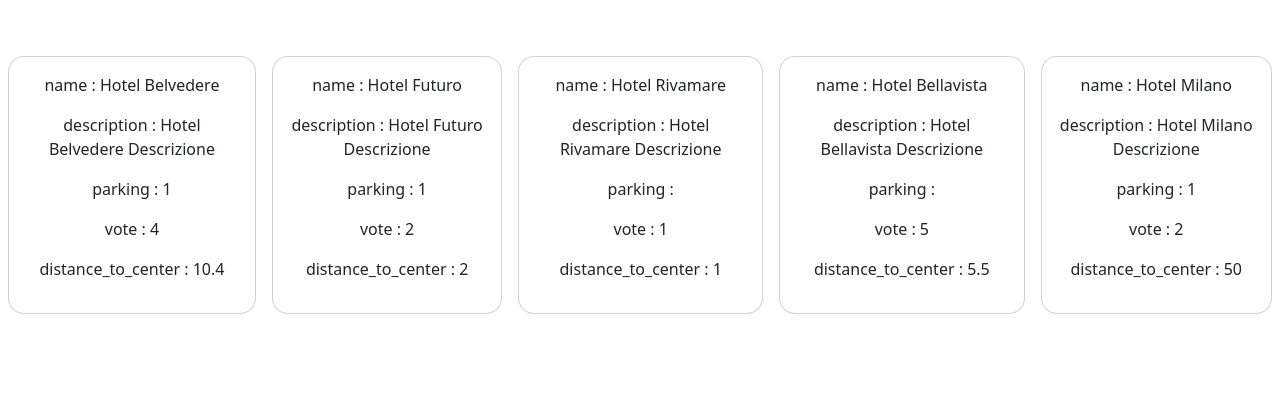
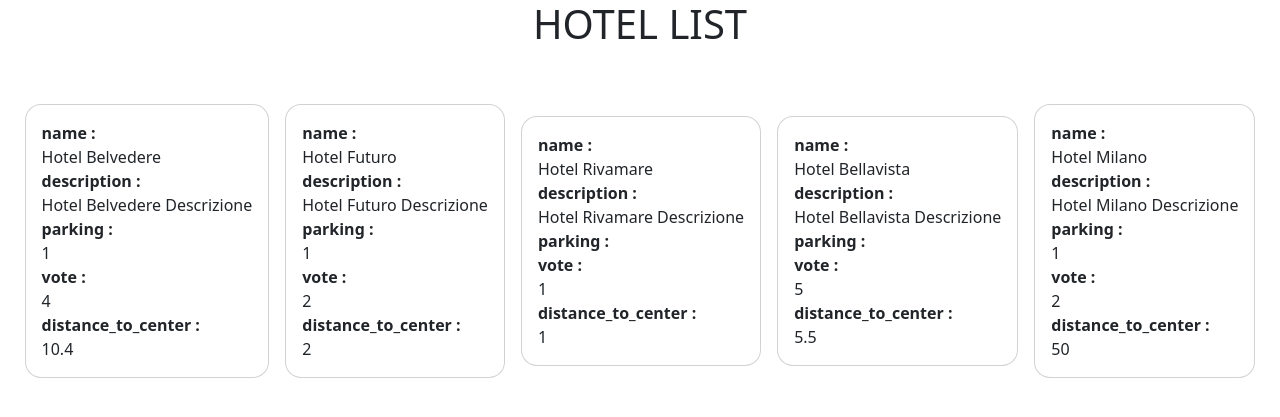
Before and after one commit to DamianoCasolari/php-hotel, a PHP site: page / in a window 1280 px wide. Shown: the top 417 px of the page. Run offline with PHP 8.4, Linux system fonts and the light colour scheme; some libraries are stand-ins or nearby versions.

Commit message:
more order in hotel cards

```diff
--- a/assets/js/app.js
+++ b/assets/js/app.js
@@ -1,16 +1 @@
-const { createApp } = Vue
-
-createApp({
-    data() {
-        return {
-
-        }
-    },
-    methods: {
-
-    },
-    mounted() {
-
-    },
-
-}).mount('#app')
+// ciaone
--- a/index.php
+++ b/index.php
@@ -70,21 +70,25 @@ $hotels = [
         defer></script>
 </head>
 
-<body class="d-flex justify-content-center align-items-center mt-5 text-center">
+<body>
+    <h1 class="container-lg text-center"> HOTEL LIST </h1>
+    <div class="container-fluid d-flex justify-content-center align-items-center mt-5">
 
-    <h1> </h1>
 
         <?php foreach ($hotels as $hotel): ?>
             <div class="card rounded-4 p-3 m-2">
                 <?php foreach ($hotel as $key => $value): ?>
-                <p>
-                    <?= $key . " : " . $value; ?>
-                </p>
+                    <span class="fw-bold">
+                        <?= $key . ' : ' ?>
+                    </span>
+                    <span>
+                        <?= $value ?>
+                    </span>
                 <?php endforeach; ?>
             </div>
         <?php endforeach; ?>
 
-
+    </div>
 
 
 
```
Lines whose indentation alone changed are shown as unchanged.
